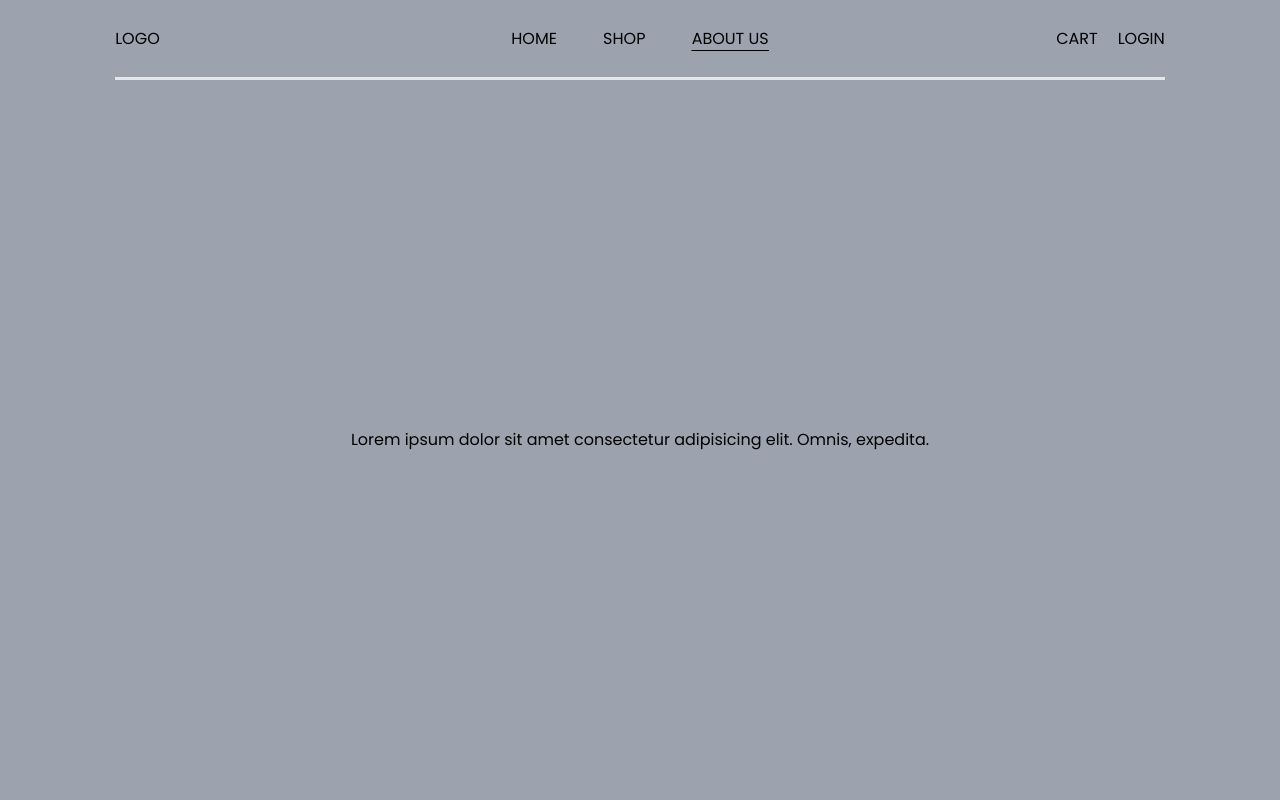
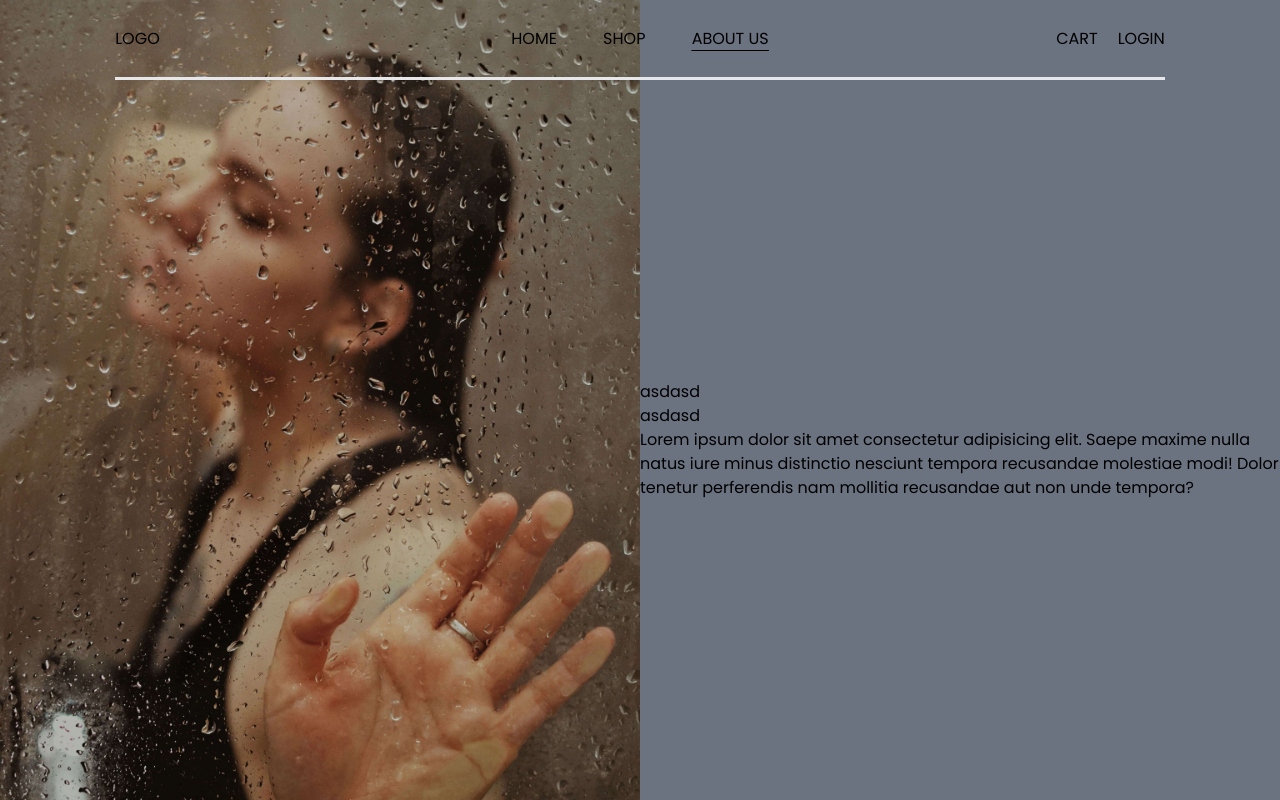
Before and after one commit to uch2ha/Razoo-Store, a React (Vite) app: page /about in a window 1280 px wide. Built offline with nearby package versions, Linux system fonts and the light colour scheme.

Commit message:
about page styles

```diff
--- a/src/features/productsGrid/components/Card.tsx
+++ b/src/features/productsGrid/components/Card.tsx
@@ -29,7 +29,14 @@ const Card: FC<ICardProps> = ({ product, setProductId, setIsEditProductId, setIs
       className="flex flex-col justify-between items-center border-2 rounded-md shadow-lg hover:scale-[1.015] btn"
       onClick={handleClick}>
       <div className="w-full flex flex-col items-center justify-end h-full">
-        <img src={`./src/assets/productImg/${product.img}.png`} className="w-[40%] my-6" />
+        <img
+          src={`./src/assets/productImg/${product.img}.png`}
+          className={`my-6 ${
+            (product.category === 'hairConditioner' || product.category === 'hairOil') && 'w-[20%]'
+          } ${product.category === 'shampoo' && 'w-[27%]'} ${
+            product.category === 'hairMask' && 'w-[35%]'
+          }`}
+        />
         <p className="text-2xl">{product.name}</p>
         <p className="text-2xl">
           {product.category} ({product.size})
--- a/src/pages/AboutPage.tsx
+++ b/src/pages/AboutPage.tsx
@@ -3,11 +3,28 @@ import NavBar from '../components/NavBar'
 
 const AboutPage: FC = () => {
   return (
-    <div className="bg-gray-400 w-screen h-screen bg-cover bg-center bg-no-repeat flex flex-col items-center  justify-start">
-      <NavBar />
-      <div className=" h-full w-full flex justify-center items-center text-center flex-col">
-        <p>Lorem ipsum dolor sit amet consectetur adipisicing elit. Omnis, expedita.</p>
+    <div className="relative ">
+      <div className="w-screen h-screen flex flex-col items-end justify-start">
+        <NavBar />
+        <div className="h-full w-1/2 flex justify-center  flex-col">
+          <div>
+            <p>asdasd</p>
+            <p>asdasd</p>
+          </div>
+          <div>
+            <p>
+              Lorem ipsum dolor sit amet consectetur adipisicing elit. Saepe maxime nulla natus iure
+              minus distinctio nesciunt tempora recusandae molestiae modi! Dolor tenetur perferendis
+              nam mollitia recusandae aut non unde tempora?
+            </p>
+          </div>
+        </div>
       </div>
+      <img
+        src="./src/assets/aboutPageImg.jpg"
+        className="absolute top-0 left-0 object-cover h-full object-center w-1/2 z-[-1]"
+      />
+      <div className="bg-gray-500 absolute top-0 right-0 w-1/2 z-[-1] h-full" />
     </div>
   )
 }
--- a/src/pages/ShopPage.tsx
+++ b/src/pages/ShopPage.tsx
@@ -17,7 +17,7 @@ const ShopPage: FC<IShopPageProps> = ({ setProductId }) => {
       <div className="h-full w-full flex justify-start items-center text-center flex-col">
         <img
           src={`./src/assets/shopPageBanner.png`}
-          className="object-cover right-0 w-[82%] my-8"
+          className="object-cover right-0 w-[82%] my-8 "
         />
         {setProductId && <ProductsGridComponent setProductId={setProductId} />}
       </div>
--- a/tailwind.config.cjs
+++ b/tailwind.config.cjs
@@ -7,7 +7,8 @@ module.exports = {
     extend: {
       backgroundImage: {
         bg1: "url('./assets/bg1.jpg')",
-        bg2: "url('./assets/bg2.png')"
+        bg2: "url('./assets/bg2.png')",
+        bg3: "url('./assets/aboutPageImg.jpg)"
       }
     }
   },
```
